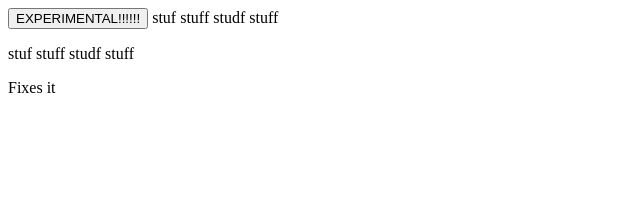
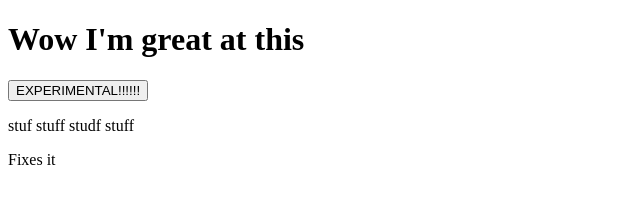
Before and after one commit to taliahm/it-is-friday, a plain HTML site: page index.html in a window 1280 px wide. Shown: the whole page, without its empty margins (0-640 px from the left). Drawn offline with Linux system fonts and the light colour scheme.

Commit message:
adding an h1

```diff
--- a/index.html
+++ b/index.html
@@ -10,10 +10,11 @@
         <nav>
 
         </nav>
+        <h1> Wow I'm great at this</h1>
     </header>
-    <main></main>
+    <main>
+    </main>
     <button>EXPERIMENTAL!!!!!!</button>
-    stuf stuff studf stuff
     <p>stuf stuff studf stuff </p>
     <footer>
         <p>Fixes it</p>
```
